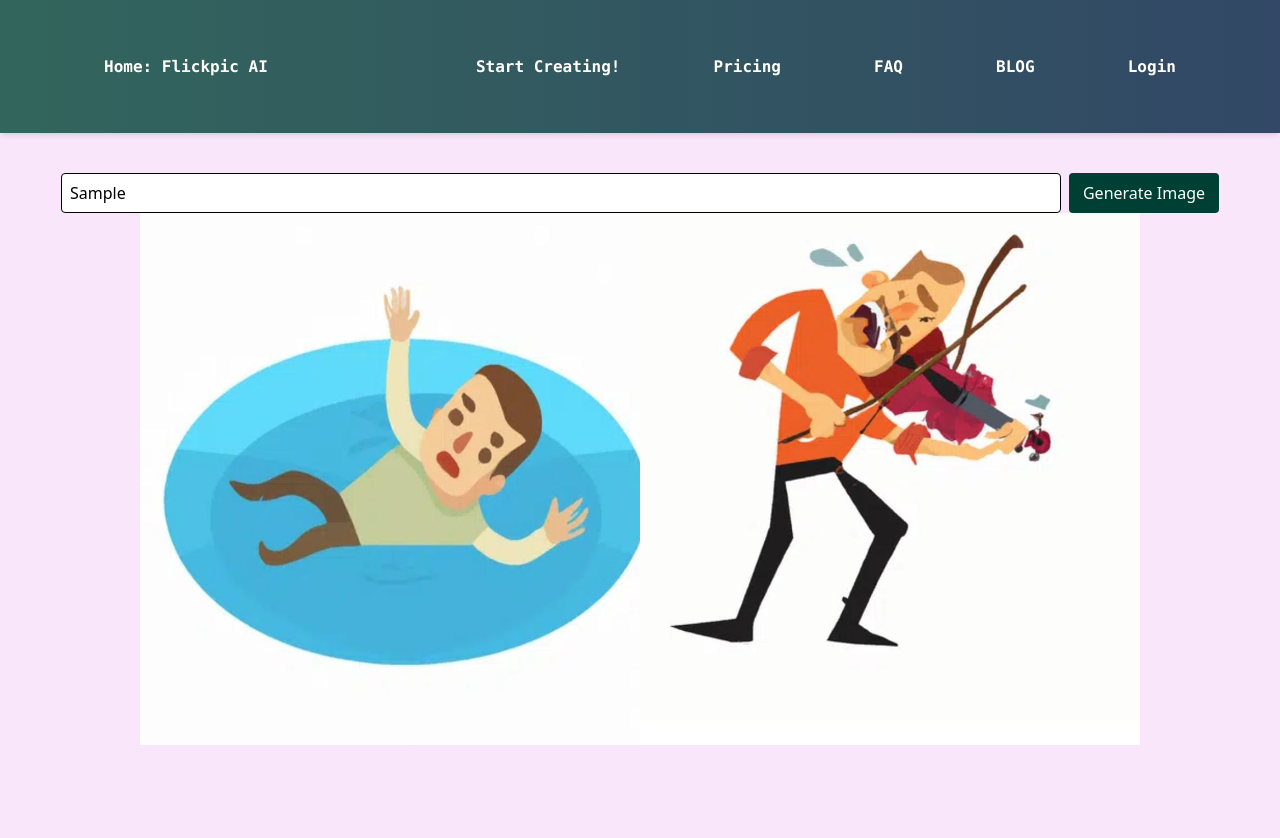
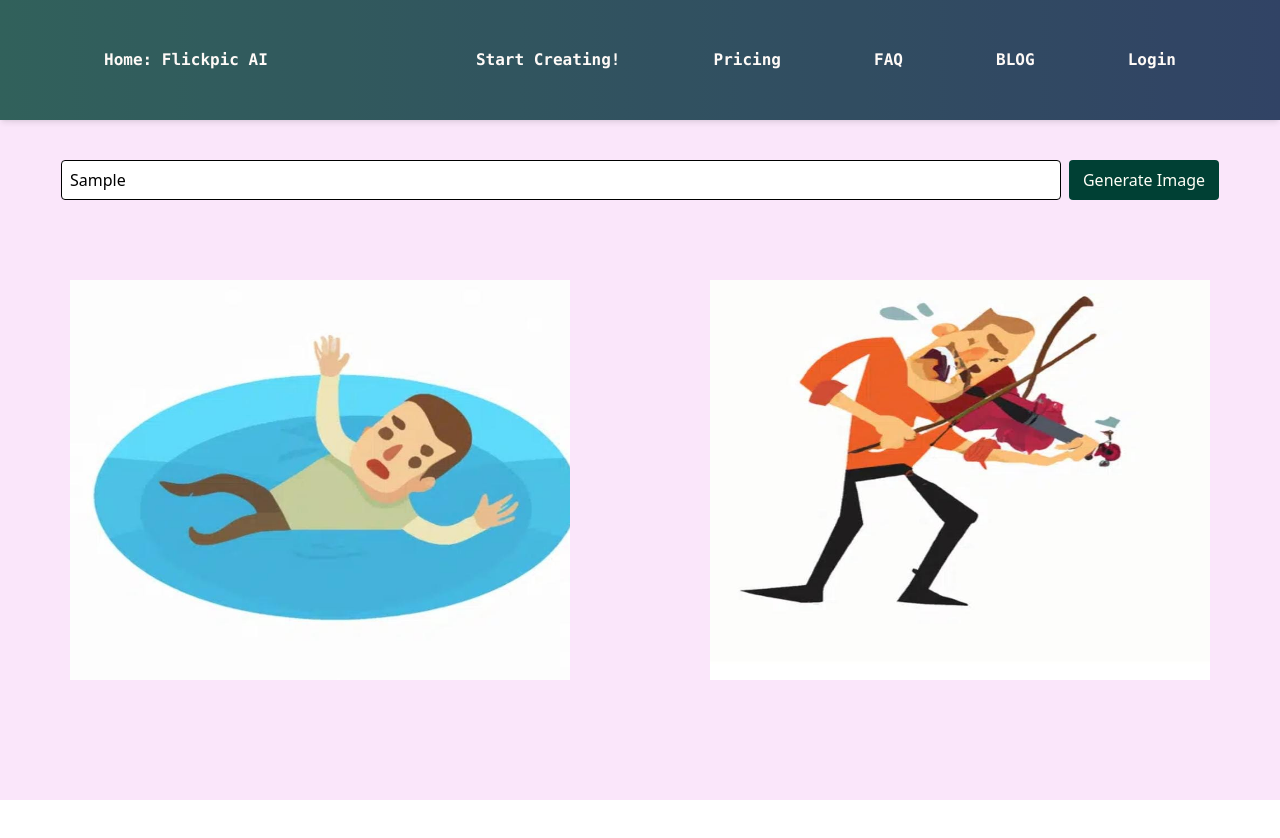
Before and after one commit to pbegovac/flickpic, a React (Create React App) app: page / in a window 1280 px wide. Both pictures are taken after typing "Sample" into the empty fields and a click on the button "Generate Image". Shown: the top 838 px of the page. After the commit the page ends 800 px from the top, so only its background shows below. Built offline with nearby package versions, Linux system fonts and the light colour scheme; no server answers.

Commit message:
Scaling the received pictures and adding backdrop

```diff
--- a/src/components/Generator/Backdrop.js
+++ /dev/null
@@ -1,7 +0,0 @@
-const Backdrop = () => {
-  return (
-    <div className="fixed z-10 bg-backdrop min-w-full h-full top-0 left-0" />
-  );
-};
-
-export default Backdrop;
--- a/src/components/Generator/GenerateImage.js
+++ b/src/components/Generator/GenerateImage.js
@@ -1,6 +1,5 @@
 import { useState } from "react";
 import Images from "./Images";
-
 import swimming from "../../images/swimming.jpeg";
 import violin from "../../images/violin.jpeg";
 
@@ -21,21 +20,23 @@ const GenerateImage = ({ onSubmit }) => {
   };
 
   return (
-    <div className="h-full flex bg-pantone justify-start pt-10 flex-col items-center">
-      <form className="flex" onSubmit={submitHandler}>
+    <div className="h-full bg-pantone pt-10 ">
+      <div className="flex justify-center items-start mb-20">
+        <form onSubmit={submitHandler}>
           <input
-          className="w-1000 h-10 border rounded outline-0 pl-2"
+            className="w-1000 h-40 border rounded outline-0 pl-2"
             type="text"
             required
             onChange={(e) => setInputTextValue(e.target.value)}
             //if input value is "" put just return
           />
-        <button className="bg-nightTurquoise h-10 rounded w-150 ml-2 text-lightwhite hover:opacity-80 hover:bg-maastrichtBlue ">
+          <button className="bg-nightTurquoise h-40 rounded w-150 ml-2 text-lightwhite hover:opacity-80 hover:bg-maastrichtBlue ">
             Generate Image
           </button>
         </form>
+      </div>
       {areImagesShown && (
-        <div className="flex">
+        <div className="flex bg-pantone justify-around items-center">
           <Images src={swimming} alt="First" />
           <Images src={violin} alt="Second" />
         </div>
--- a/src/components/Generator/Images.js
+++ b/src/components/Generator/Images.js
@@ -1,5 +1,29 @@
+import { useState } from "react";
+
 const Images = ({ src, alt }) => {
-  return <img className="w-500 h-400 cursor-pointer" src={src} alt={alt} />;
+  const [areImagesScaledUp, setImagesScaledUp] = useState(false);
+
+  const scaleUp = () => {
+    setImagesScaledUp(true);
+  };
+
+  const scaleDown = () => {
+    setImagesScaledUp(false);
+  };
+
+  return (
+    <div className="flex justify-around items-center w-500 h-400 cursor-pointer ">
+      <img className="w-full h-full" src={src} alt={alt} onClick={scaleUp} />
+      {areImagesScaledUp && (
+        <div
+          onClick={scaleDown}
+          className="fixed flex justify-center items-center z-10 bg-backdrop min-w-full h-full top-0 left-0"
+        >
+          <img className="w-700 h-700" src={src} alt={alt} />
+        </div>
+      )}
+    </div>
+  );
 };
 
 export default Images;
--- a/src/components/layout/Layout.js
+++ b/src/components/layout/Layout.js
@@ -2,9 +2,9 @@ import MainNavigation from "../navigation/MainNavigation";
 
 const Layout = ({ children }) => {
   return (
-    <div className="h-screen">
+    <div className="bg-pantone">
       <MainNavigation />
-      <main className="h-screen">{children}</main>
+      <main className="h-85">{children}</main>
     </div>
   );
 };
--- a/src/components/navigation/MainNavigation.js
+++ b/src/components/navigation/MainNavigation.js
@@ -13,7 +13,7 @@ const MainNavigation = () => {
   };
 
   return (
-    <header className="h-1/6 shadow-md w-header opacity-80 bg-gradient-to-r from-nightTurquoise  to-maastrichtBlue flex justify-around items-center">
+    <header className="h-15 shadow-md w-header opacity-80 bg-gradient-to-r from-nightTurquoise  to-maastrichtBlue flex justify-around items-center">
       <Link to="/home">
         <p className="paragraph">Home: Flickpic AI</p>
       </Link>
--- a/tailwind.config.js
+++ b/tailwind.config.js
@@ -3,6 +3,22 @@
 module.exports = {
   content: ["./src/**/*.{js,jsx,ts,tsx}"],
   theme: {
+    height: {
+      50: "50%",
+      full: "100%",
+
+      15: "15vh",
+      85: "85vh",
+      screen: "100vh",
+
+      40: "40px",
+      150: "150px",
+      300: "300px",
+      400: "400px",
+      500: "500px",
+      700: "700px",
+      1000: "1000px",
+    },
     width: {
       150: "150px",
       300: "300px",
@@ -10,6 +26,8 @@ module.exports = {
       500: "500px",
       700: "700px",
       1000: "1000px",
+      screen: "100vw",
+      full: "100%",
     },
     colors: {
       backdrop: "#000000bf",
```
Lines whose indentation alone changed are shown as unchanged.
